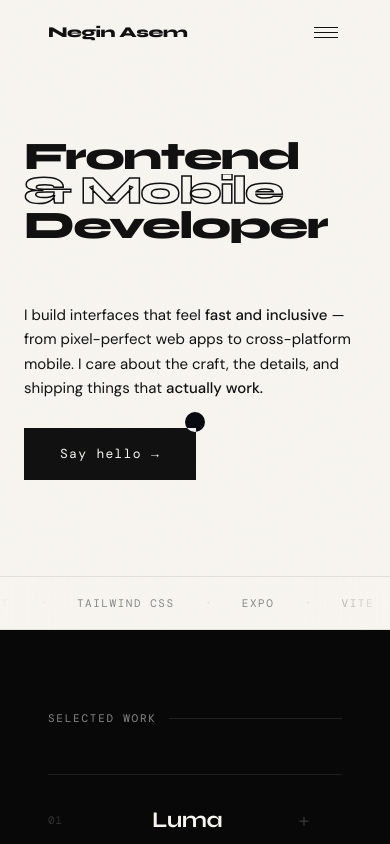
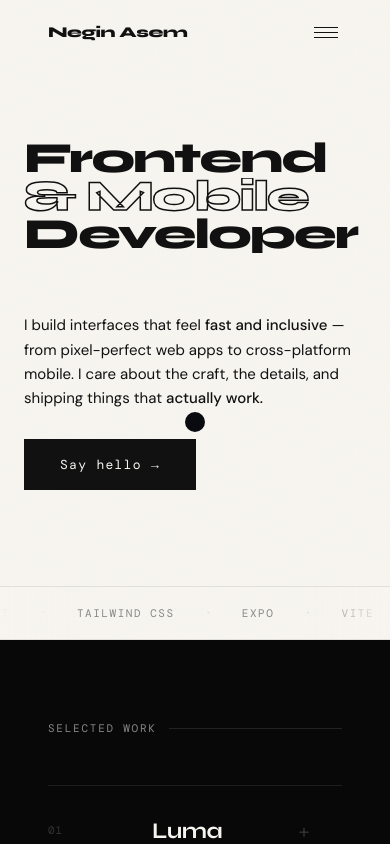
Before and after one commit to Negin-code/dev-portfolio, a React (Vite) app: page / in a window 390 px wide. Shown: the top 844 px of the page. Built offline with nearby package versions, Linux system fonts and the light colour scheme; a web font is replaced by a local one.

Commit message:
fixing mobile font size

```diff
--- a/src/components/Hero.jsx
+++ b/src/components/Hero.jsx
@@ -33,7 +33,7 @@ export default function Hero() {
         {lines.map(({ text, outline, delay }, i) => (
           <span
             key={text}
-            className={`block overflow-hidden text-[clamp(2.2rem,10vw,7rem)] md:text-[clamp(3rem,12vw,8rem)] xl:text-[clamp(4rem,13vw,12rem)] leading-[0.88] tracking-[-0.04em] ${outline ? "text-outline-dark" : "text-ink"}`}
+            className={`block overflow-hidden text-[clamp(2.2rem,11vw,7rem)] md:text-[clamp(3rem,12vw,8rem)] xl:text-[clamp(4rem,13vw,12rem)] leading-[0.88] tracking-[-0.04em] ${outline ? "text-outline-dark" : "text-ink"}`}
             style={{ fontFamily: "'Syne', sans-serif", fontWeight: 800 }}
           >
             <span
```
